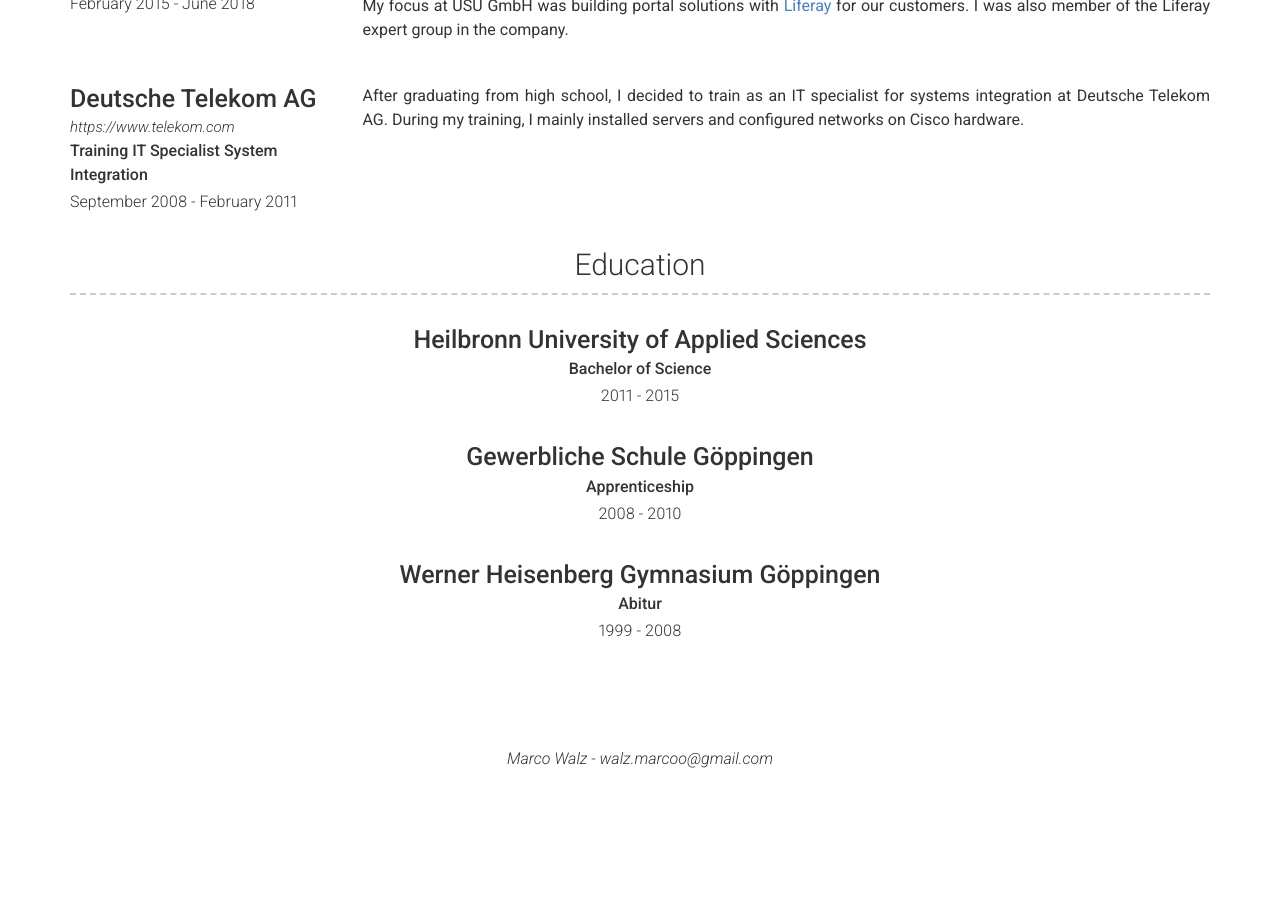
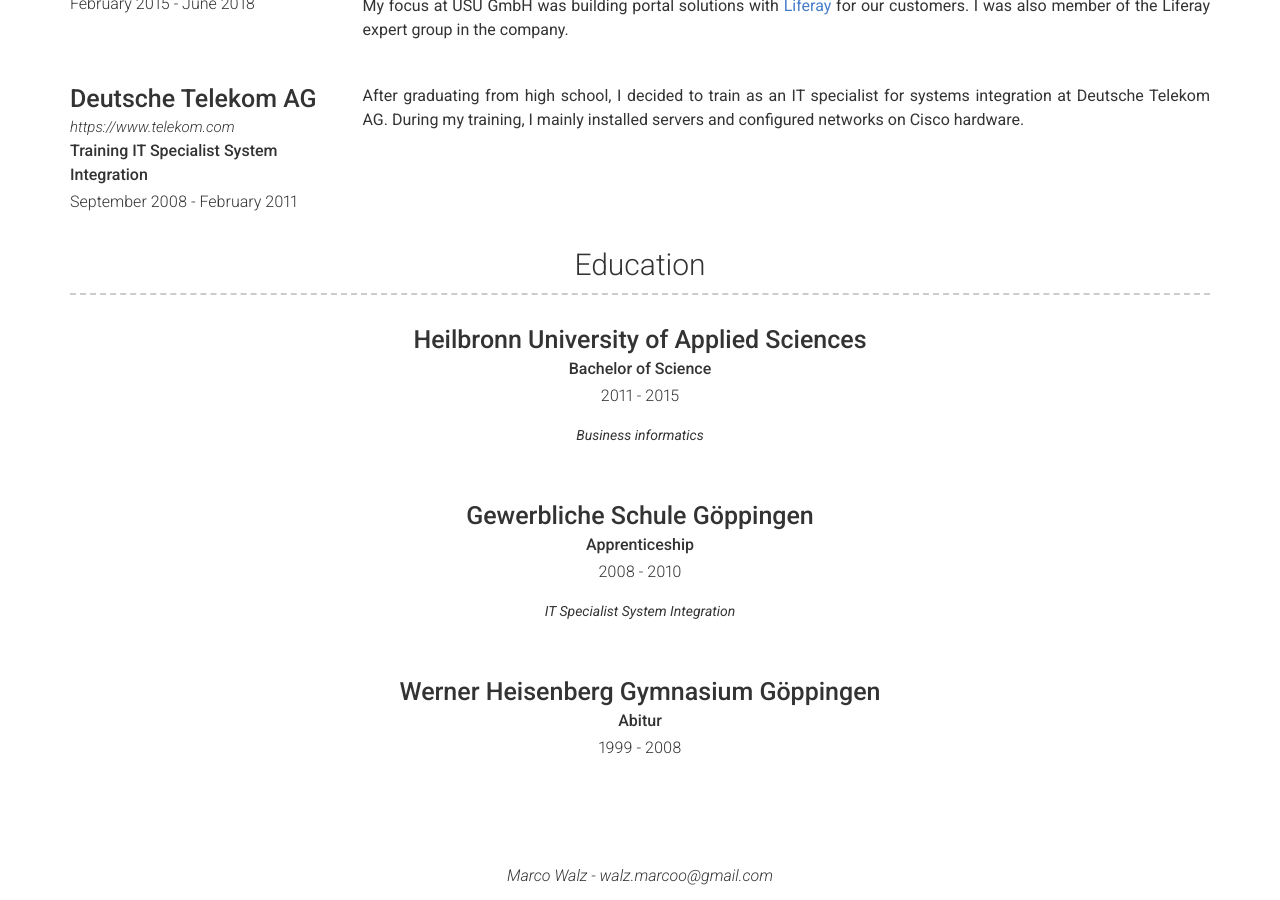
Before and after one commit to marc0olo/marc0olo.github.io, a Jekyll site: the page built from index.md, in a window 1280 px wide and 900 px high, scrolled down 1857 px. Built offline with Jekyll 4.4.1, drawn with Linux system fonts in a browser that asks for light colours; before the commit the page ends 2640 px from its top, so only the background shows below that.

Commit message:
add subjects in education

```diff
--- a/_data/education.yml
+++ b/_data/education.yml
@@ -3,11 +3,15 @@
   name: Heilbronn University of Applied Sciences
   dates: 2011 - 2015
   qualification: Bachelor of Science
+  quote: >
+    Business informatics
 
 - layout: top-middle
   name: Gewerbliche Schule Göppingen
   dates: 2008 - 2010
   qualification: Apprenticeship
+  quote: >
+    IT Specialist System Integration
 
 - layout: top-middle
   name: Werner Heisenberg Gymnasium Göppingen
```
